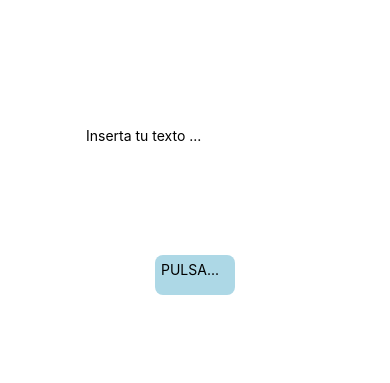
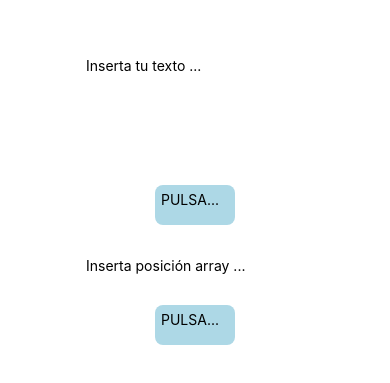
Before and after one commit to CalvaryBloom/Ejercicio-5---PMDM, a React Native app: screen / in a window 390 px wide. Shown: the part 217-600 px from the top of the page. Built offline with nearby package versions, Linux system fonts and the light colour scheme.

Commit message:
Apartado 4

```diff
--- a/App.js
+++ b/App.js
@@ -3,36 +3,53 @@
 * AUTOR: BORJA PARDO JUANES
 * FECHA: 30/10/2025
 *
-* Apartado 3:
-* Modifica el ejercicio anterior para que ahora se guarden en un array los
-* valores numéricos y en otro el resto de valores y ambos arrays se
-* rendericen debajo del componente button. Para el array correspondiente a
-* las letras se debe mostrar cada posición en un componente Text. Lo mismo
-* para el array que contiene los valores numéricos.
+* Apartado 4:
+* Modifica el ejercicio anterior para que ahora se guarden en un array sólo las
+* letras introducidas mediante TextInput. Implementa debajo del
+* componente Button otros dos componentes TextInput y Button.
+* Implementa la lógica necesaria para que después de haber introducido las
+* posiciones del array pertinente, se muestre por pantalla el contenido de la
+* posición del array que se indique con el segundo TextInput. Nota: en caso
+* de intentar acceder a una posición del array que no existe, saltará una
+* alerta.
 */
 import { useState } from 'react';
 import { Pressable, StyleSheet, Text, TextInput, View } from 'react-native';
 
 export default function App() {
+  const [indice, setIndice] = useState();
   const [texto, setTexto] = useState('');
-  const [myArray, setMyArray] = useState([]);
+  const [texto2, setTexto2] = useState('');
   const [myTextArray, setMyTextArray] = useState([]);
 
   const handleOnPress = () => {
     if (texto === '') {
       alert('No has introducido nada.');
     } else if (!isNaN(texto)) {
-      alert('Tú número se ha guardado.');
-      let newArray = [...myArray];
-      newArray.push(texto);
-      setMyArray(newArray);
+      alert('Solo se puede introducir texto.');
       setTexto('');
     } else {
       alert('Tú texto se ha guardado.');
-      let newArray = [...myArray];
+      let newArray = [...myTextArray];
       newArray.push(texto);
       setMyTextArray(newArray);
       setTexto('');
+    }
+  }
+
+  const mostrarIndiceArray = () => {
+    if (indice === ''){
+      alert('No has introducido nada.');
+      setIndice('');
+    } else if (isNaN(indice)){
+      alert('Solo puedes introducir un número');
+      setIndice('');
+    }else if (parseInt(indice) > myTextArray.length - 1 || parseInt(indice) < 0){
+      alert('Introduce una posición correcta.');
+      setIndice('');
+    }else{
+      setIndice(parseInt(indice));
+      setTexto2(myTextArray[indice]);
     }
   }
 
@@ -49,13 +66,18 @@ export default function App() {
         <Text style={styles.text}>PULSA...</Text>
       </Pressable>
 
-      {myTextArray.map((value, index) => (
-        <Text key={index.toString()}>{value}</Text>
-      ))}
+      <TextInput
+        style={{ height: 40, marginBottom: 20, marginTop: 20, }}
+        placeholder="Inserta posición array ..."
+        onChangeText={(newText) => setIndice(newText)}
+        defaultValue= {indice}
+      />
 
-      {myArray.map((value, index) => (
-        <Text key={index.toString()}>{value}</Text>
-      ))}
+      <Pressable onPress={mostrarIndiceArray}>
+        <Text style={styles.text}>PULSA...</Text>
+      </Pressable>
+
+      <Text style={{ padding: 10, fontSize: 42 }}>{texto2}</Text>
 
     </View>
   );
```
